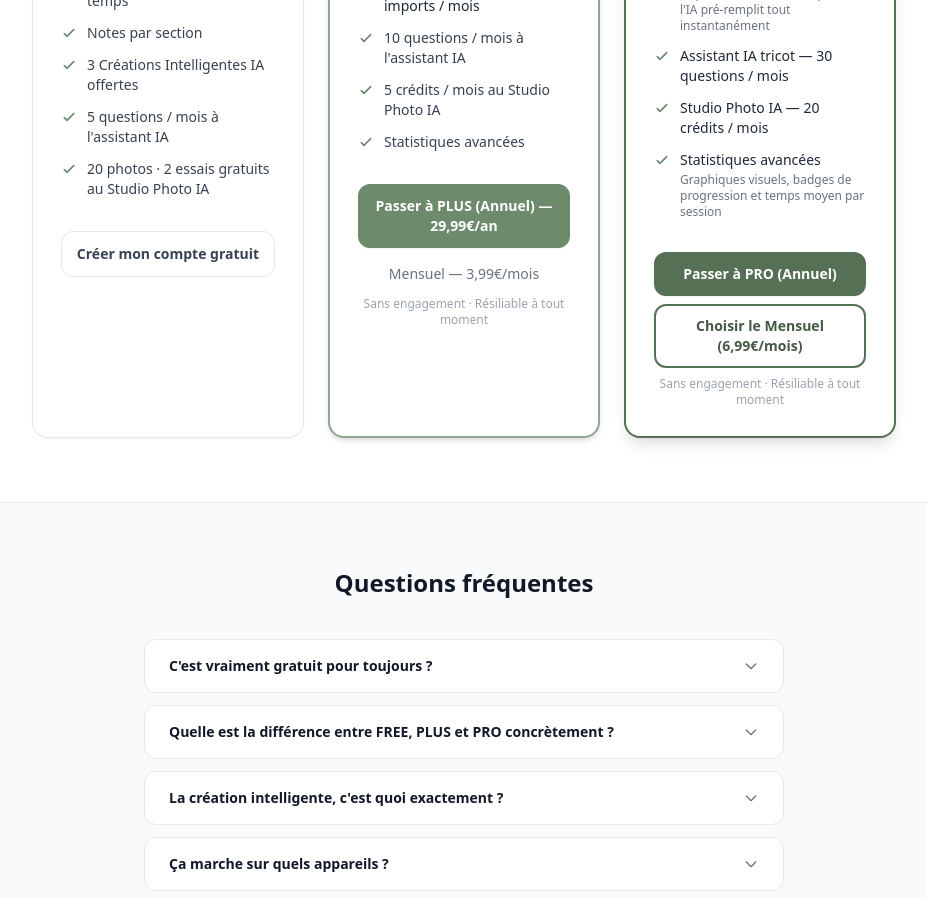
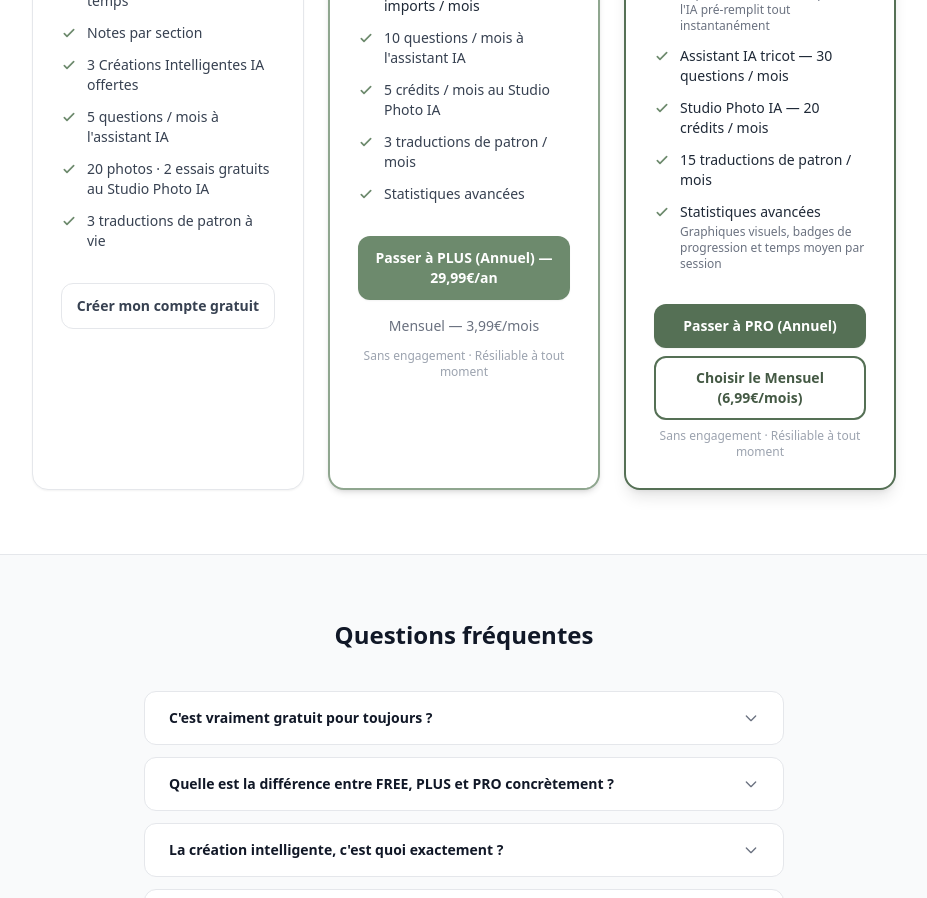
Before and after one commit to Nathalie57/yarnflow, a React (Vite) app in the folder frontend/: page / in a window 1280 px wide. Shown: the part 4380-5278 px from the top of the page, without its empty margins (176-1103 px from the left). Built offline with nearby package versions, Linux system fonts and the light colour scheme.

Commit message:
feat: ajout des crédits traduction de patron sur Landing et Subscription
FREE : 3 traductions offertes, PLUS : 3/mois, PRO : 15/mois

```diff
--- a/frontend/src/pages/Landing.jsx
+++ b/frontend/src/pages/Landing.jsx
@@ -411,6 +411,10 @@ const Landing = () => {
                   <svg xmlns="http://www.w3.org/2000/svg" className="h-4 w-4 text-primary-500 flex-shrink-0 mt-0.5" fill="none" viewBox="0 0 24 24" stroke="currentColor" strokeWidth={2.5}><path strokeLinecap="round" strokeLinejoin="round" d="M5 13l4 4L19 7" /></svg>
                   20 photos · 2 essais gratuits au Studio Photo IA
                 </li>
+                <li className="flex items-start gap-2.5 text-sm text-gray-700">
+                  <svg xmlns="http://www.w3.org/2000/svg" className="h-4 w-4 text-primary-500 flex-shrink-0 mt-0.5" fill="none" viewBox="0 0 24 24" stroke="currentColor" strokeWidth={2.5}><path strokeLinecap="round" strokeLinejoin="round" d="M5 13l4 4L19 7" /></svg>
+                  3 traductions de patron à vie
+                </li>
               </ul>
               <Link to="/register" className="block w-full text-center border border-gray-200 hover:bg-gray-50 text-gray-700 font-semibold py-3 rounded-xl transition text-sm">
                 Créer mon compte gratuit
@@ -453,6 +457,10 @@ const Landing = () => {
                 <li className="flex items-start gap-2.5 text-sm text-gray-700">
                   <svg xmlns="http://www.w3.org/2000/svg" className="h-4 w-4 text-primary-500 flex-shrink-0 mt-0.5" fill="none" viewBox="0 0 24 24" stroke="currentColor" strokeWidth={2.5}><path strokeLinecap="round" strokeLinejoin="round" d="M5 13l4 4L19 7" /></svg>
                   <span>5 crédits / mois au Studio Photo IA</span>
+                </li>
+                <li className="flex items-start gap-2.5 text-sm text-gray-700">
+                  <svg xmlns="http://www.w3.org/2000/svg" className="h-4 w-4 text-primary-500 flex-shrink-0 mt-0.5" fill="none" viewBox="0 0 24 24" stroke="currentColor" strokeWidth={2.5}><path strokeLinecap="round" strokeLinejoin="round" d="M5 13l4 4L19 7" /></svg>
+                  <span><span className="font-medium">3 traductions de patron / mois</span></span>
                 </li>
                 <li className="flex items-start gap-2.5 text-sm text-gray-700">
                   <svg xmlns="http://www.w3.org/2000/svg" className="h-4 w-4 text-primary-500 flex-shrink-0 mt-0.5" fill="none" viewBox="0 0 24 24" stroke="currentColor" strokeWidth={2.5}><path strokeLinecap="round" strokeLinejoin="round" d="M5 13l4 4L19 7" /></svg>
@@ -510,6 +518,10 @@ const Landing = () => {
                 <li className="flex items-start gap-2.5 text-sm text-gray-700">
                   <svg xmlns="http://www.w3.org/2000/svg" className="h-4 w-4 text-primary-500 flex-shrink-0 mt-0.5" fill="none" viewBox="0 0 24 24" stroke="currentColor" strokeWidth={2.5}><path strokeLinecap="round" strokeLinejoin="round" d="M5 13l4 4L19 7" /></svg>
                   <span><span className="font-medium text-gray-800">Studio Photo IA — 20 crédits / mois</span></span>
+                </li>
+                <li className="flex items-start gap-2.5 text-sm text-gray-700">
+                  <svg xmlns="http://www.w3.org/2000/svg" className="h-4 w-4 text-primary-500 flex-shrink-0 mt-0.5" fill="none" viewBox="0 0 24 24" stroke="currentColor" strokeWidth={2.5}><path strokeLinecap="round" strokeLinejoin="round" d="M5 13l4 4L19 7" /></svg>
+                  <span><span className="font-medium text-gray-800">15 traductions de patron / mois</span></span>
                 </li>
                 <li className="flex items-start gap-2.5 text-sm text-gray-700">
                   <svg xmlns="http://www.w3.org/2000/svg" className="h-4 w-4 text-primary-500 flex-shrink-0 mt-0.5" fill="none" viewBox="0 0 24 24" stroke="currentColor" strokeWidth={2.5}><path strokeLinecap="round" strokeLinejoin="round" d="M5 13l4 4L19 7" /></svg>
--- a/frontend/src/pages/Subscription.jsx
+++ b/frontend/src/pages/Subscription.jsx
@@ -299,6 +299,7 @@ const Subscription = () => {
             <li className="flex items-start gap-2"><Check /><span>3 Créations IA offertes</span></li>
             <li className="flex items-start gap-2"><Check /><span>5 questions IA / mois</span></li>
             <li className="flex items-start gap-2"><Check /><span>20 photos · 2 essais gratuits Studio Photo IA</span></li>
+            <li className="flex items-start gap-2"><Check /><span>3 traductions de patron à vie</span></li>
           </ul>
 
           <button disabled className="w-full py-2.5 rounded-xl border border-gray-200 text-gray-400 text-sm font-semibold cursor-not-allowed">
@@ -331,6 +332,7 @@ const Subscription = () => {
             <li className="flex items-start gap-2"><Check className="text-primary-500" /><span><span className="font-medium">3 Créations IA / mois</span></span></li>
             <li className="flex items-start gap-2"><Check className="text-primary-500" /><span>10 questions IA / mois</span></li>
             <li className="flex items-start gap-2"><Check className="text-primary-500" /><span>5 crédits Studio Photo / mois</span></li>
+            <li className="flex items-start gap-2"><Check className="text-primary-500" /><span><span className="font-medium">3 traductions de patron / mois</span></span></li>
             <li className="flex items-start gap-2"><Check className="text-primary-500" /><span>Statistiques avancées</span></li>
           </ul>
 
@@ -396,6 +398,7 @@ const Subscription = () => {
             <li className="flex items-start gap-2"><Check className="text-primary-600" /><span><span className="font-medium">15 Créations IA / mois</span></span></li>
             <li className="flex items-start gap-2"><Check className="text-primary-600" /><span><span className="font-medium">30 questions IA / mois</span></span></li>
             <li className="flex items-start gap-2"><Check className="text-primary-600" /><span><span className="font-medium">20 crédits Studio Photo / mois</span></span></li>
+            <li className="flex items-start gap-2"><Check className="text-primary-600" /><span><span className="font-medium">15 traductions de patron / mois</span></span></li>
             <li className="flex items-start gap-2"><Check className="text-primary-600" /><span>Statistiques avancées</span></li>
           </ul>
 
```
